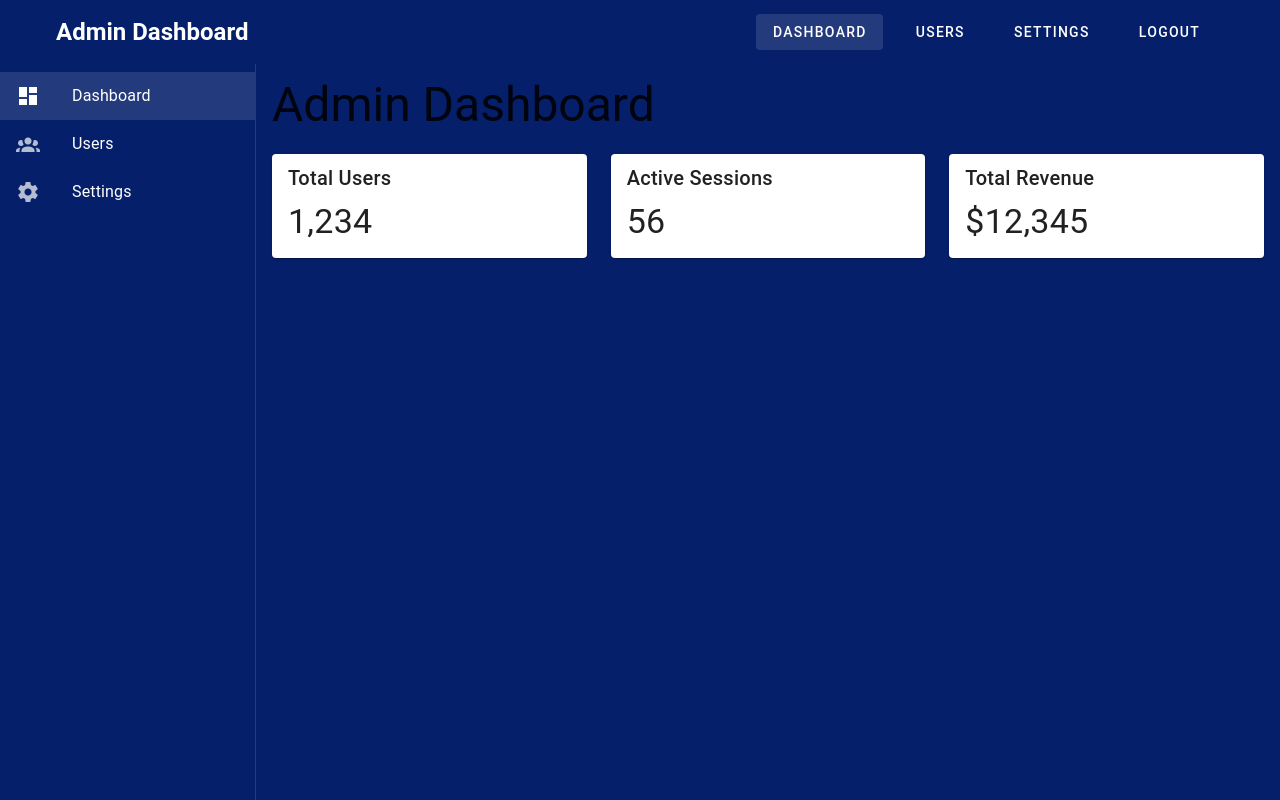
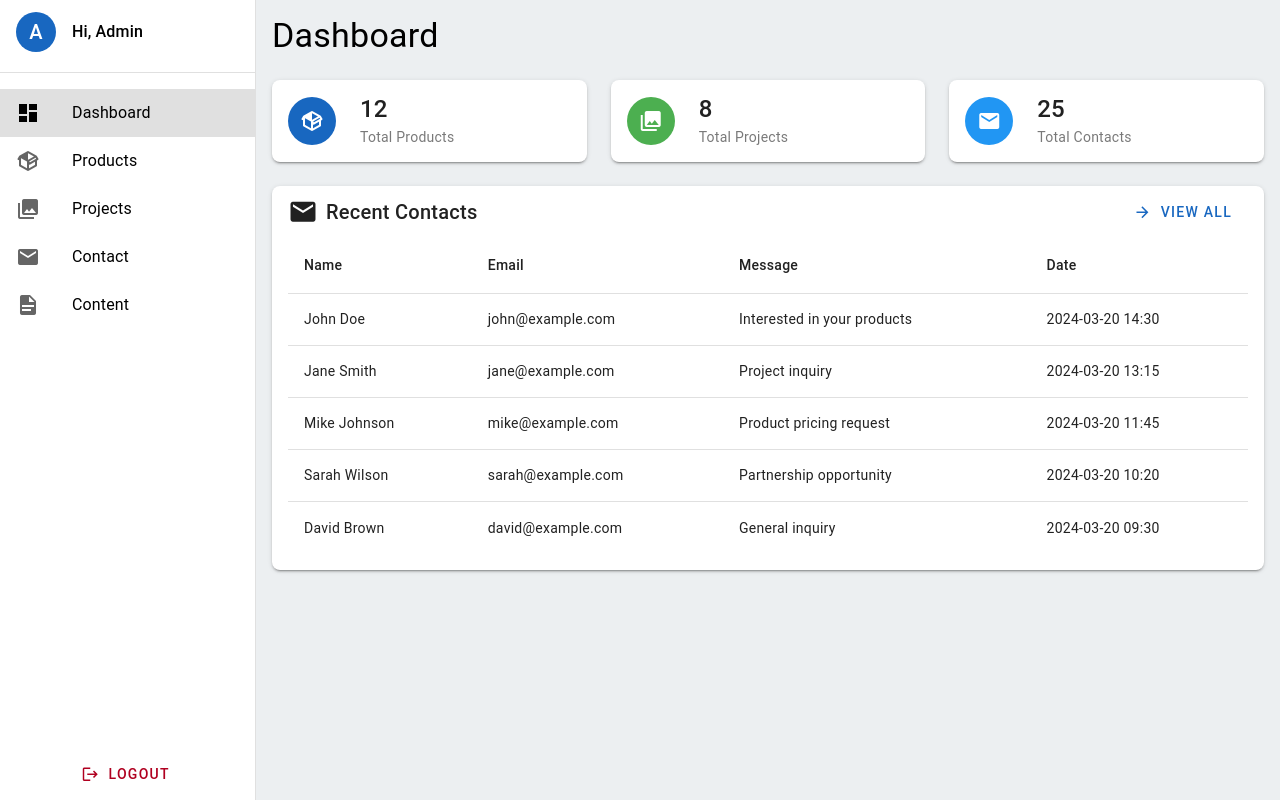
Before and after one commit to anthonius/multitech, a Nuxt app: page /admin/dashboard in a window 1280 px wide. Built offline with nearby package versions, Linux system fonts and the light colour scheme; no server answers.

Commit message:
Setup template for admin pages

```diff
--- a/layouts/admin.vue
+++ b/layouts/admin.vue
@@ -1,38 +1,25 @@
 <template>
   <v-app>
-    <!-- Admin Header -->
-    <v-app-bar color="#051F6A" elevation="0">
-      <v-container>
-        <v-row align="center">
-          <v-col cols="auto">
-            <h2 class="text-white">Admin Dashboard</h2>
-          </v-col>
-          <v-spacer></v-spacer>
-          <v-col cols="auto">
-            <v-btn variant="text" color="white" class="mx-2" to="/admin/dashboard">
-              Dashboard
-            </v-btn>
-            <v-btn variant="text" color="white" class="mx-2" to="/admin/users">
-              Users
-            </v-btn>
-            <v-btn variant="text" color="white" class="mx-2" to="/admin/settings">
-              Settings
-            </v-btn>
-            <v-btn variant="text" color="white" class="mx-2" @click="logout">
-              Logout
-            </v-btn>
-          </v-col>
-        </v-row>
-      </v-container>
-    </v-app-bar>
-
-    <!-- Admin Sidebar -->
     <v-navigation-drawer
       v-model="drawer"
-      color="#051F6A"
-      theme="dark"
+      permanent
+      color="white"
+      theme="light"
     >
       <v-list>
+        <v-list-item class="mb-4">
+          <template v-slot:prepend>
+            <v-avatar color="primary" size="40">
+              <span class="text-h6 text-white">{{ username.charAt(0).toUpperCase() }}</span>
+            </v-avatar>
+          </template>
+          <v-list-item-title class="text-subtitle-1 font-weight-medium">
+            Hi, {{ username }}
+          </v-list-item-title>
+        </v-list-item>
+
+        <v-divider class="mb-4"></v-divider>
+
         <v-list-item
           v-for="(item, i) in menuItems"
           :key="i"
@@ -41,10 +28,23 @@
           :title="item.title"
         ></v-list-item>
       </v-list>
+
+      <template v-slot:append>
+        <div class="pa-2">
+          <v-btn
+            color="error"
+            variant="text"
+            prepend-icon="mdi-logout"
+            block
+            @click="handleLogout"
+          >
+            Logout
+          </v-btn>
+        </div>
+      </template>
     </v-navigation-drawer>
 
-    <!-- Main Content -->
-    <v-main>
+    <v-main class="bg-blue-grey-lighten-5">
       <v-container fluid>
         <slot />
       </v-container>
@@ -58,15 +58,18 @@ import { useRouter } from 'vue-router'
 
 const router = useRouter()
 const drawer = ref(true)
+const username = ref('Admin') // This will be replaced with actual username from auth
 
 const menuItems = [
   { title: 'Dashboard', icon: 'mdi-view-dashboard', to: '/admin/dashboard' },
-  { title: 'Users', icon: 'mdi-account-group', to: '/admin/users' },
-  { title: 'Settings', icon: 'mdi-cog', to: '/admin/settings' },
+  { title: 'Products', icon: 'mdi-package-variant', to: '/admin/products' },
+  { title: 'Projects', icon: 'mdi-image-multiple', to: '/admin/projects' },
+  { title: 'Contact', icon: 'mdi-email', to: '/admin/contact' },
+  { title: 'Content', icon: 'mdi-file-document', to: '/admin/content' }
 ]
 
-const logout = () => {
-  // Add your logout logic here
+const handleLogout = () => {
+  // Add logout logic here
   router.push('/login')
 }
 </script>
--- /dev/null
+++ b/pages/admin/contact.vue
@@ -0,0 +1,12 @@
+<script setup>
+definePageMeta({
+  layout: 'admin'
+})
+</script>
+
+<template>
+  <div>
+    <h1 class="text-h4 mb-6">Contact Management</h1>
+    <!-- Contact management content will go here -->
+  </div>
+</template>
--- /dev/null
+++ b/pages/admin/content.vue
@@ -0,0 +1,12 @@
+<script setup>
+definePageMeta({
+  layout: 'admin'
+})
+</script>
+
+<template>
+  <div>
+    <h1 class="text-h4 mb-6">Content Management</h1>
+    <!-- Content management content will go here -->
+  </div>
+</template>
--- a/pages/admin/dashboard.vue
+++ b/pages/admin/dashboard.vue
@@ -1,38 +1,166 @@
-<script setup>
-definePageMeta({
-  layout: 'admin',
-  middleware: 'auth'
-})
-</script>
-
 <template>
   <div>
-    <h1 class="text-h3 mb-6">Admin Dashboard</h1>
+    <h1 class="text-h4 mb-6">Dashboard</h1>
+
+    <!-- Stats Cards -->
     <v-row>
-      <v-col cols="12" md="4">
-        <v-card>
-          <v-card-title>Total Users</v-card-title>
-          <v-card-text>
-            <div class="text-h4">1,234</div>
-          </v-card-text>
+      <v-col cols="12" sm="6" md="4">
+        <v-card
+          class="rounded-lg elevate"
+          elevation="2"
+          @click="router.push('/admin/products')"
+          style="cursor: pointer"
+        >
+          <v-card-item>
+            <template v-slot:prepend>
+              <v-avatar color="primary" size="48" class="mr-4">
+                <v-icon color="white" size="24">mdi-package-variant</v-icon>
+              </v-avatar>
+            </template>
+            <v-card-title class="text-h5">{{ stats.products }}</v-card-title>
+            <v-card-subtitle>Total Products</v-card-subtitle>
+          </v-card-item>
         </v-card>
       </v-col>
-      <v-col cols="12" md="4">
-        <v-card>
-          <v-card-title>Active Sessions</v-card-title>
-          <v-card-text>
-            <div class="text-h4">56</div>
-          </v-card-text>
+
+      <v-col cols="12" sm="6" md="4">
+        <v-card
+          class="rounded-lg elevate"
+          elevation="2"
+          @click="router.push('/admin/projects')"
+          style="cursor: pointer"
+        >
+          <v-card-item>
+            <template v-slot:prepend>
+              <v-avatar color="success" size="48" class="mr-4">
+                <v-icon color="white" size="24">mdi-image-multiple</v-icon>
+              </v-avatar>
+            </template>
+            <v-card-title class="text-h5">{{ stats.projects }}</v-card-title>
+            <v-card-subtitle>Total Projects</v-card-subtitle>
+          </v-card-item>
         </v-card>
       </v-col>
-      <v-col cols="12" md="4">
-        <v-card>
-          <v-card-title>Total Revenue</v-card-title>
-          <v-card-text>
-            <div class="text-h4">$12,345</div>
-          </v-card-text>
+
+      <v-col cols="12" sm="6" md="4">
+        <v-card
+          class="rounded-lg elevate"
+          elevation="2"
+          @click="router.push('/admin/contact')"
+          style="cursor: pointer"
+        >
+          <v-card-item>
+            <template v-slot:prepend>
+              <v-avatar color="info" size="48" class="mr-4">
+                <v-icon color="white" size="24">mdi-email</v-icon>
+              </v-avatar>
+            </template>
+            <v-card-title class="text-h5">{{ stats.contacts }}</v-card-title>
+            <v-card-subtitle>Total Contacts</v-card-subtitle>
+          </v-card-item>
         </v-card>
       </v-col>
     </v-row>
+
+    <!-- Recent Contacts -->
+    <v-card class="mt-6 rounded-lg" elevation="2">
+      <v-card-title class="d-flex align-center">
+        <v-icon icon="mdi-email" class="mr-2"></v-icon>
+        Recent Contacts
+        <v-spacer></v-spacer>
+        <v-btn
+          color="primary"
+          variant="text"
+          to="/admin/contact"
+          prepend-icon="mdi-arrow-right"
+        >
+          View All
+        </v-btn>
+      </v-card-title>
+
+      <v-card-text>
+        <v-table>
+          <thead>
+            <tr>
+              <th>Name</th>
+              <th>Email</th>
+              <th>Message</th>
+              <th>Date</th>
+            </tr>
+          </thead>
+          <tbody>
+            <tr v-for="contact in recentContacts" :key="contact.id">
+              <td>{{ contact.name }}</td>
+              <td>{{ contact.email }}</td>
+              <td>{{ contact.message }}</td>
+              <td>{{ contact.date }}</td>
+            </tr>
+          </tbody>
+        </v-table>
+      </v-card-text>
+    </v-card>
   </div>
 </template>
+
+<script setup>
+definePageMeta({
+  layout: 'admin'
+})
+
+const router = useRouter()
+
+// Mock data - replace with actual data from your backend
+const stats = ref({
+  products: 12,
+  projects: 8,
+  contacts: 25
+})
+
+const recentContacts = ref([
+  {
+    id: 1,
+    name: 'John Doe',
+    email: 'john@example.com',
+    message: 'Interested in your products',
+    date: '2024-03-20 14:30'
+  },
+  {
+    id: 2,
+    name: 'Jane Smith',
+    email: 'jane@example.com',
+    message: 'Project inquiry',
+    date: '2024-03-20 13:15'
+  },
+  {
+    id: 3,
+    name: 'Mike Johnson',
+    email: 'mike@example.com',
+    message: 'Product pricing request',
+    date: '2024-03-20 11:45'
+  },
+  {
+    id: 4,
+    name: 'Sarah Wilson',
+    email: 'sarah@example.com',
+    message: 'Partnership opportunity',
+    date: '2024-03-20 10:20'
+  },
+  {
+    id: 5,
+    name: 'David Brown',
+    email: 'david@example.com',
+    message: 'General inquiry',
+    date: '2024-03-20 09:30'
+  }
+])
+</script>
+
+<style scoped>
+.v-card {
+  transition: transform 0.2s;
+}
+
+.elevate:hover {
+  transform: translateY(-5px);
+}
+</style>
--- /dev/null
+++ b/pages/admin/products.vue
@@ -0,0 +1,12 @@
+<script setup>
+definePageMeta({
+  layout: 'admin'
+})
+</script>
+
+<template>
+  <div>
+    <h1 class="text-h4 mb-6">Products Management</h1>
+    <!-- Products management content will go here -->
+  </div>
+</template>
--- /dev/null
+++ b/pages/admin/projects.vue
@@ -0,0 +1,12 @@
+<script setup>
+definePageMeta({
+  layout: 'admin'
+})
+</script>
+
+<template>
+  <div>
+    <h1 class="text-h4 mb-6">Projects Management</h1>
+    <!-- Projects management content will go here -->
+  </div>
+</template>
--- a/pages/login.vue
+++ b/pages/login.vue
@@ -49,10 +49,8 @@ const loading = ref(false)
 const handleLogin = async () => {
   loading.value = true
   try {
-    // Add your authentication logic here
-    // For example, using a composable or API call
-    await new Promise(resolve => setTimeout(resolve, 1000)) // Simulated API call
-    router.push('/admin/dashboard')
+    // Direct redirect to dashboard for development
+    await router.push('/admin/dashboard')
   } catch (error) {
     console.error('Login failed:', error)
   } finally {
```
